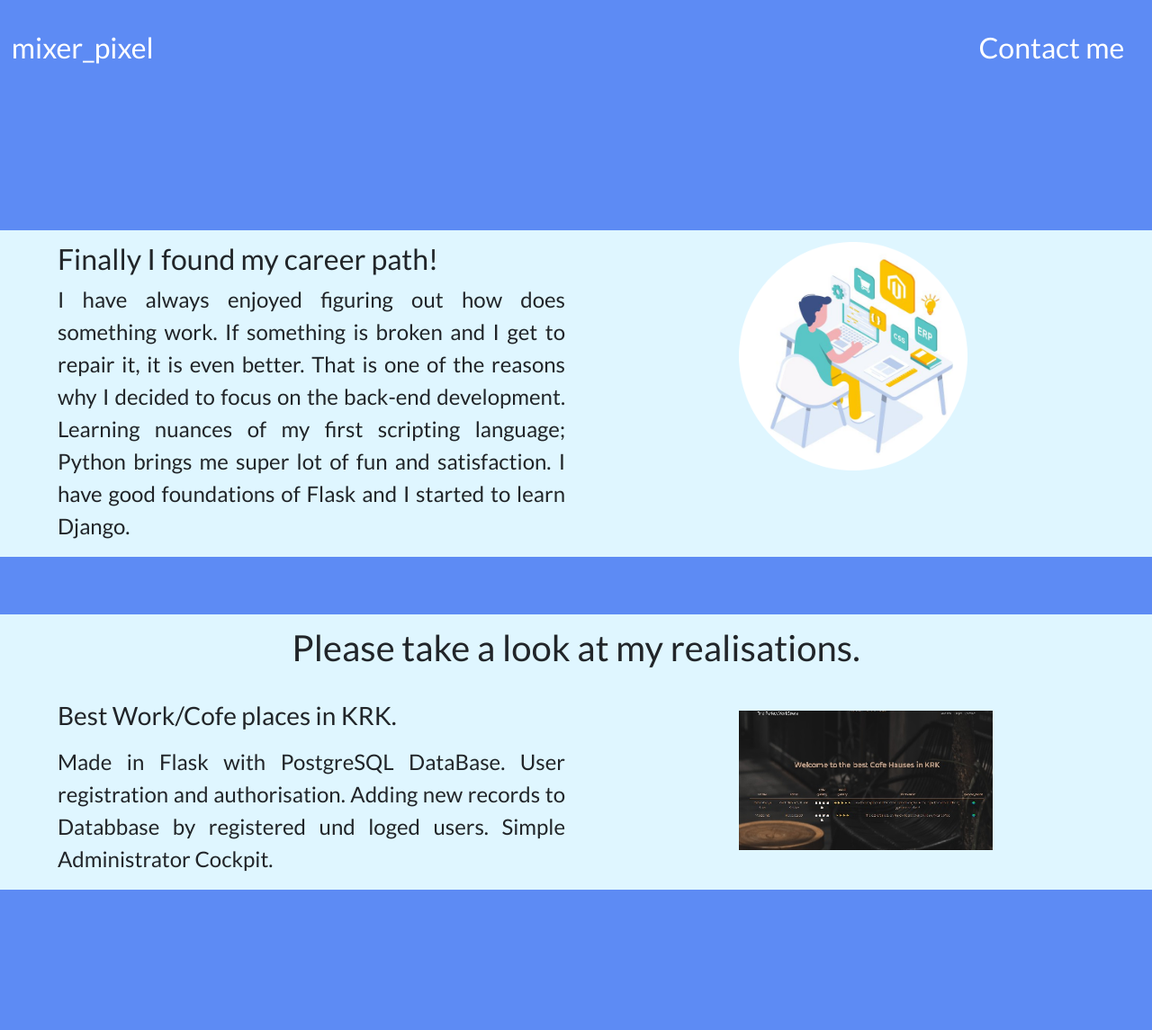
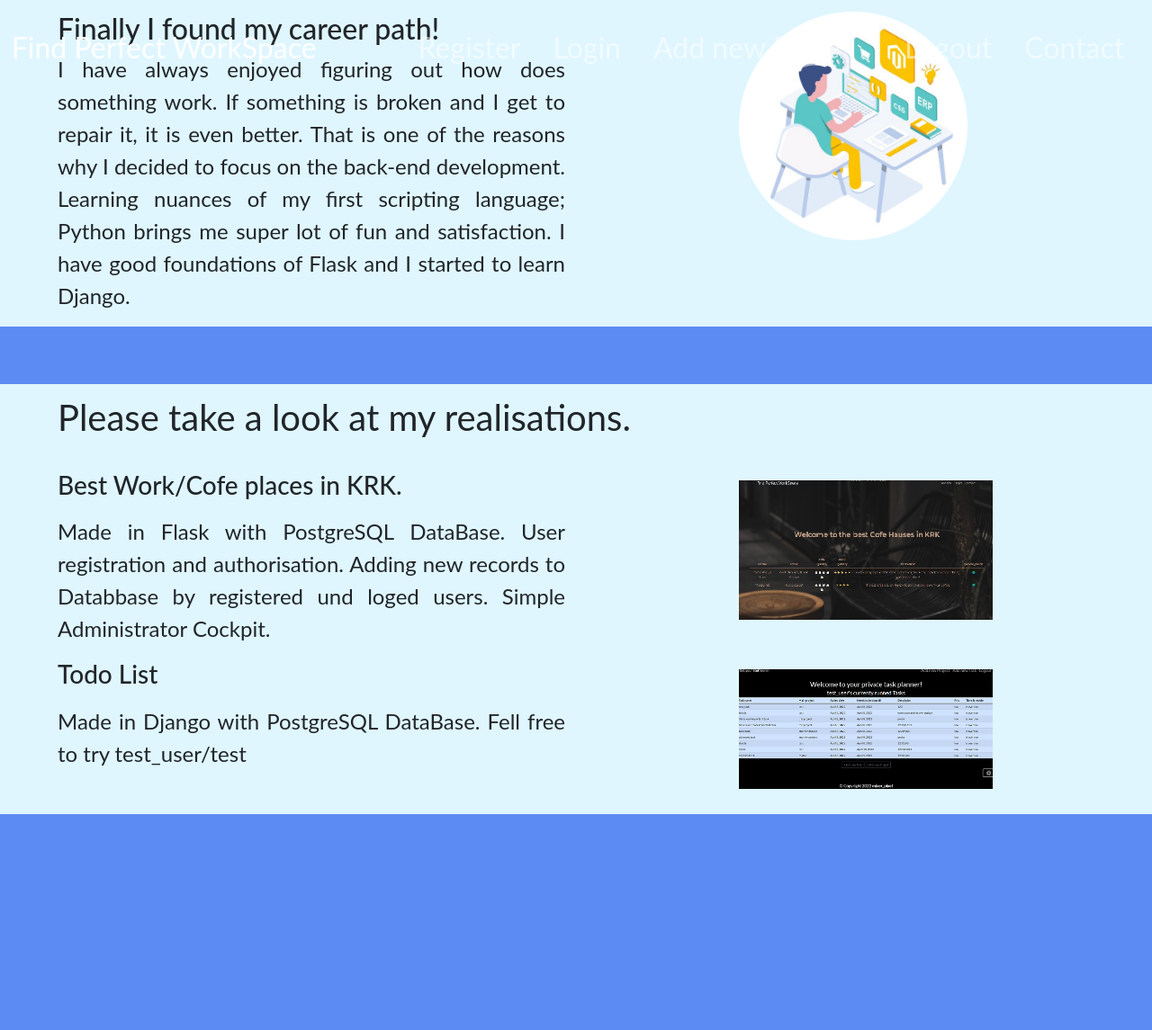
Before and after one commit to matzieba/card, a Flask app: page /developer in a window 1280 px wide. Shown: the top 1145 px of the page at 90% size. Run offline with Flask 2, Linux system fonts and the light colour scheme; some libraries are stand-ins or nearby versions.

Commit message:
django taskliste in portfolio

```diff
--- a/main.py
+++ b/main.py
@@ -70,4 +70,4 @@
 
 
 if __name__ == "__main__":
-    app.run()
+    app.run(debug = True)
--- a/templates/developer.html
+++ b/templates/developer.html
@@ -34,6 +34,15 @@
           <a href = "https://cofehauses.herokuapp.com/"><img class="dev-picture-screen" src="static/img/cofe_portfolio.jpg" alt="developer"></a>
         </div>
       </div>
+      <div class="row">
+          <div class="col-lg-6">
+            <h3>Todo List  </h3>
+              <p>Made in Django with PostgreSQL DataBase. Fell free to try test_user/test</p>
+          </div>
+        <div class="col-lg-6">
+          <a href = "https://todomixer.herokuapp.com/"><img class="dev-picture-screen" src="djangotaskliste.png" alt="developer"></a>
+        </div>
+      </div>
         </section>
         </div>
 </body>
--- a/templates/footer.html
+++ b/templates/footer.html
@@ -6,8 +6,5 @@
       <a href="https://www.instagram.com/mixerpixel_and_guciotheaussie/"><i class="social-icon fab fa-instagram fa-2x"></i></a>
       <a href="{{url_for('contact')}}"><i class="social-icon fas fa-envelope fa-2x"></i></a>
       <p>© Copyright 2022 mixer_pixel</p>
-        <script src="https://cdn.jsdelivr.net/npm/bootstrap@5.1.3/dist/js/bootstrap.bundle.min.js" integrity="sha384-ka7Sk0Gln4gmtz2MlQnikT1wXgYsOg+OMhuP+IlRH9sENBO0LRn5q+8nbTov4+1p" crossorigin="anonymous"></script>
     </div>
-  </footer>
-      </body>
-</html>
+</footer>
--- a/templates/header.html
+++ b/templates/header.html
@@ -4,59 +4,54 @@
     <meta charset="UTF-8">
     <link href="https://cdn.jsdelivr.net/npm/bootstrap@5.1.3/dist/css/bootstrap.min.css" rel="stylesheet" integrity="sha384-1BmE4kWBq78iYhFldvKuhfTAU6auU8tT94WrHftjDbrCEXSU1oBoqyl2QvZ6jIW3" crossorigin="anonymous">
     <link rel="stylesheet" href="static/css/styles.css">
-    <title>Mixer Mati</title>
+    <title>Your Cofehause</title>
 <!--    ico + fonts -->
-    <link rel="shortcut icon" href="static/ico/favicon.ico"/>
-    <script defer src="https://use.fontawesome.com/releases/v5.0.7/js/all.js"></script>
+    <link rel="shortcut icon" href="static\ico\Favicon.webp"/>
     <link rel="preconnect" href="https://fonts.googleapis.com">
     <link rel="preconnect" href="https://fonts.gstatic.com" crossorigin>
-    <link href="https://fonts.googleapis.com/css2?family=Lato:wght@100;400;900&display=swap" rel="stylesheet">
+    <link href="https://fonts.googleapis.com/css2?family=Montserrat:wght@300;400;500;700&display=swap" rel="stylesheet">
 </head>
-<body>
+
     <script src="https://cdn.jsdelivr.net/npm/bootstrap@5.1.3/dist/js/bootstrap.bundle.min.js" integrity="sha384-ka7Sk0Gln4gmtz2MlQnikT1wXgYsOg+OMhuP+IlRH9sENBO0LRn5q+8nbTov4+1p" crossorigin="anonymous"></script>
     <script src="https://code.jquery.com/jquery-3.2.1.slim.min.js" integrity="sha384-KJ3o2DKtIkvYIK3UENzmM7KCkRr/rE9/Qpg6aAZGJwFDMVNA/GpGFF93hXpG5KkN" crossorigin="anonymous"></script>
     <script src="https://cdnjs.cloudflare.com/ajax/libs/popper.js/1.12.9/umd/popper.min.js" integrity="sha384-ApNbgh9B+Y1QKtv3Rn7W3mgPxhU9K/ScQsAP7hUibX39j7fakFPskvXusvfa0b4Q" crossorigin="anonymous"></script>
     <script src="https://maxcdn.bootstrapcdn.com/bootstrap/4.0.0/js/bootstrap.min.js" integrity="sha384-JZR6Spejh4U02d8jOt6vLEHfe/JQGiRRSQQxSfFWpi1MquVdAyjUar5+76PVCmYl" crossorigin="anonymous"></script>
-    <section id='title'>
-        <div class="nav">
 
-      <!-- Nav Bar -->
+    <!-- Navigation -->
   <nav class="navbar fixed-top navbar-expand-lg navbar-dark">
     <div class="container-fluid">
-          <a class="navbar-brand" href="{{url_for('main')}}">mixer_pixel</a>
-          <button class="navbar-toggler ms-auto" type="button" data-bs-toggle="collapse" data-bs-target="#navbarNav" aria-controls="navbarNav" aria-expanded="false" aria-label="Toggle navigation" >
+      <a class="navbar-brand" href="#">Find Perfect WorkSpace</a>
+      <button class="navbar-toggler ms-auto" type="button" data-toggle="collapse" data-target="#navbarResponsive" aria-controls="navbarResponsive" aria-expanded="false" aria-label="Toggle navigation">
         <span class="navbar-toggler-icon"></span>
       </button>
-          {% if is_main: %}
-              <div class="collapse navbar-collapse justify-content-end" id="navbarNav">
-                <ul class="navbar-nav ml-auto">
+
+      <div class="collapse navbar-collapse justify-content-end" id="navbarResponsive">
+        <ul class="navbar-nav ms-auto">
+
               <li class="nav-item">
-                    <a class="nav-link active" aria-current="page" href="#features">About me</a>
+                <a class="nav-link" href="#">Register</a>
               </li>
               <li class="nav-item">
-                    <a class="nav-link active" href="#resume">Hire me</a>
+                <a class="nav-link" href="#">Login</a>
+              </li>
+
+
+
+                <li class="nav-item">
+                    <a class="nav-link" href="#">Add new Place</a>
                   </li>
                 <li class="nav-item">
-                   <a class="nav-link active" href="{{url_for('developer')}}">Portfolio</a>
+                    <a class="nav-link" href="#"></a>
                   </li>
                 <li class="nav-item">
-                    <a class="nav-link active" href="{{url_for('contact')}}">Contact me</a>
+                        <a class="nav-link" href="#">Logout</a>
+                      </li>
+
+            <li class="nav-item">
+                <a class="nav-link" href="#">Contact</a>
               </li>
         </ul>
       </div>
-          {% else: %}
-                <ul class="navbar-nav ml-auto">
-                  <li class="nav-item">
-                    <a class="nav-link active" href="{{url_for('contact')}}">Contact me</a>
-                  </li>
-                </ul>
     </div>
-          {% endif %}
-          </div>
+
   </nav>
-        </div>
-    </section>
-<script src="https://code.jquery.com/jquery-3.2.1.slim.min.js" integrity="sha384-KJ3o2DKtIkvYIK3UENzmM7KCkRr/rE9/Qpg6aAZGJwFDMVNA/GpGFF93hXpG5KkN" crossorigin="anonymous"></script>
-<script src="https://cdn.jsdelivr.net/npm/popper.js@1.12.9/dist/umd/popper.min.js" integrity="sha384-ApNbgh9B+Y1QKtv3Rn7W3mgPxhU9K/ScQsAP7hUibX39j7fakFPskvXusvfa0b4Q" crossorigin="anonymous"></script>
-<script src="https://cdn.jsdelivr.net/npm/bootstrap@4.0.0/dist/js/bootstrap.min.js" integrity="sha384-JZR6Spejh4U02d8jOt6vLEHfe/JQGiRRSQQxSfFWpi1MquVdAyjUar5+76PVCmYl" crossorigin="anonymous"></script>
-</body>
```
Also changed, not shown: templates/index.html (+4 -3 lines), static/img/djangotaskliste.png (added). Lines whose indentation alone changed are shown as unchanged.
